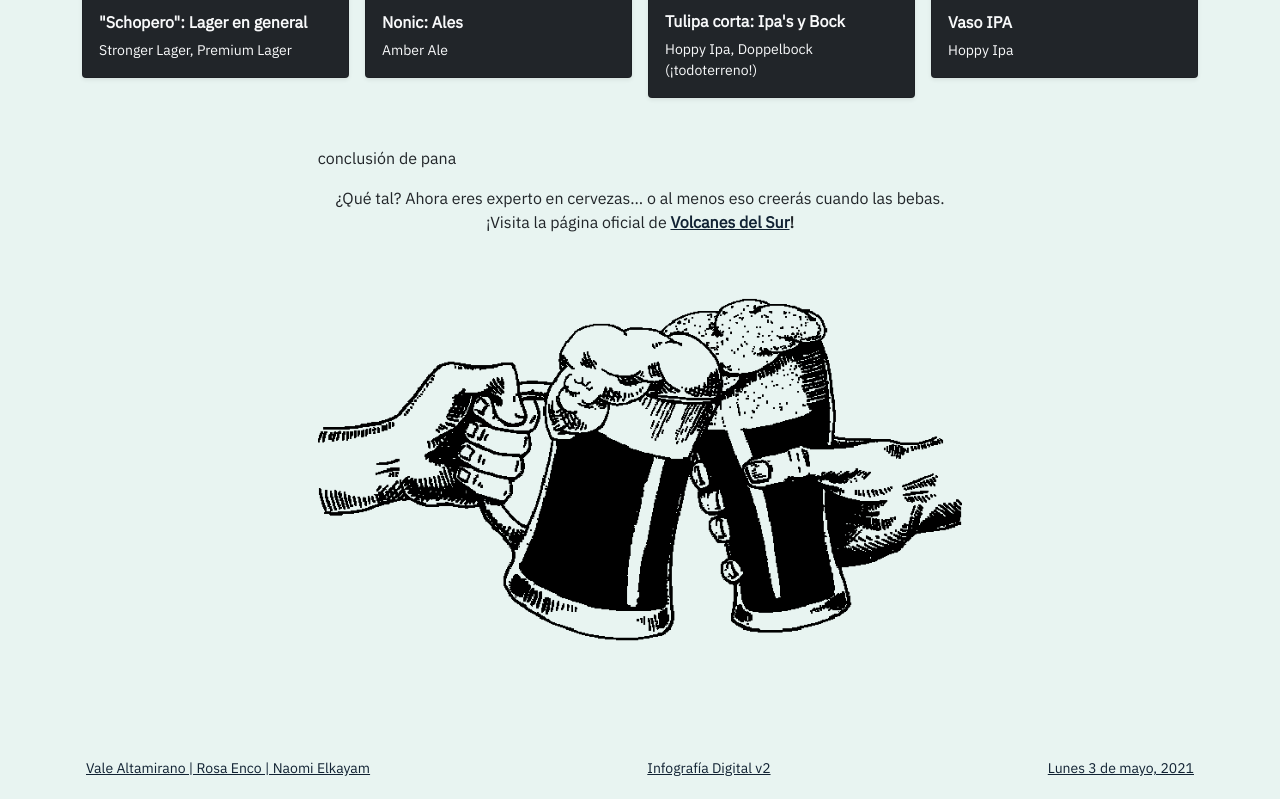
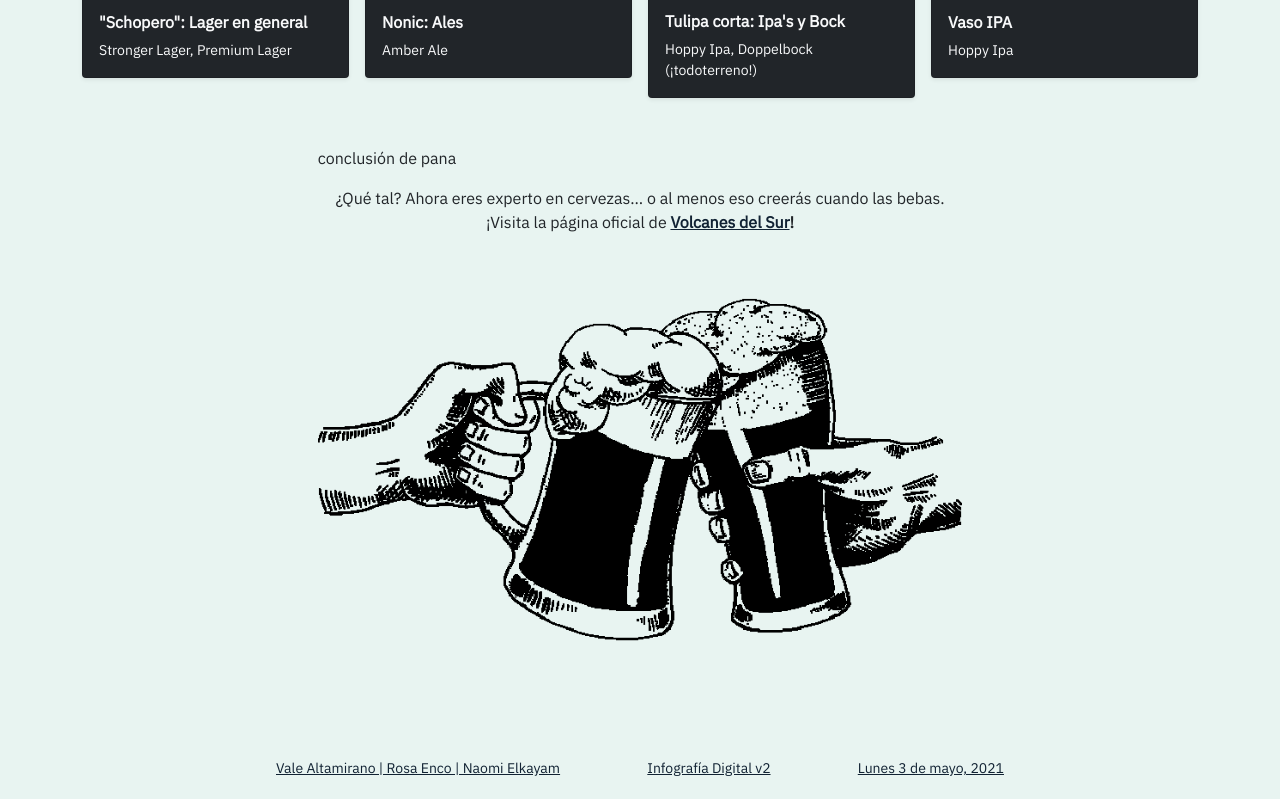
Before and after one commit to Vale-Altamirano/infodigital-ejercicio8, a plain HTML site: page index.html in a window 1280 px wide. Shown: the part 2883-3682 px from the top of the page. Drawn offline with nearby package versions, Linux system fonts and the light colour scheme; a web font is replaced by a local one.

Commit message:
Update index.html

```diff
--- a/index.html
+++ b/index.html
@@ -220,7 +220,7 @@
             </main>
             <footer class="container">
                 <div class="row mt-5 py-3">
-                    <div class="col-12">
+                    <div class="col-12 col-sm-11 col-md-10 col-lg-9 col-xl-8 mx-auto">
                         <p class="d-flex justify-content-between small p-1 m-0">
                             <!--reemplaza el # que sigue con la URL de tu cuenta en GitHub-->
                             <a href="https://github.com/Vale-Altamirano">Vale Altamirano | Rosa Enco | Naomi Elkayam</a>
```
